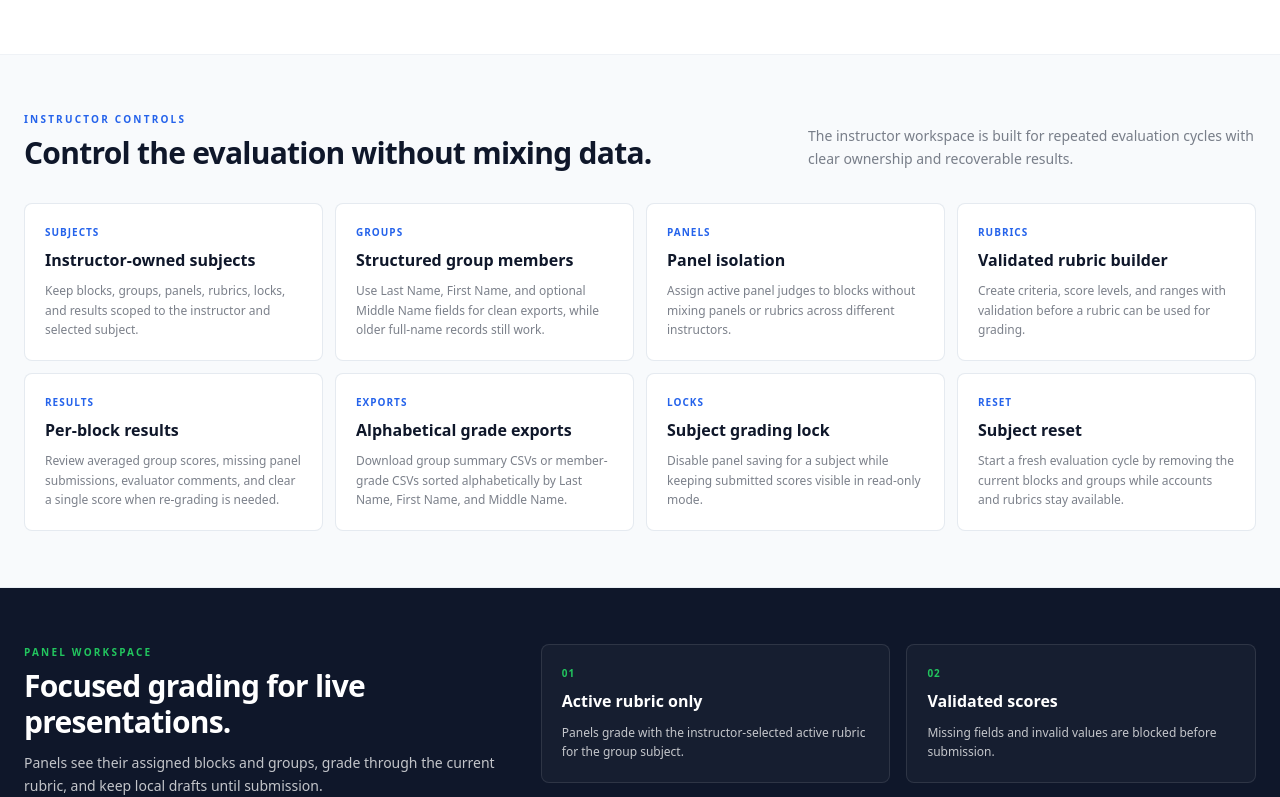
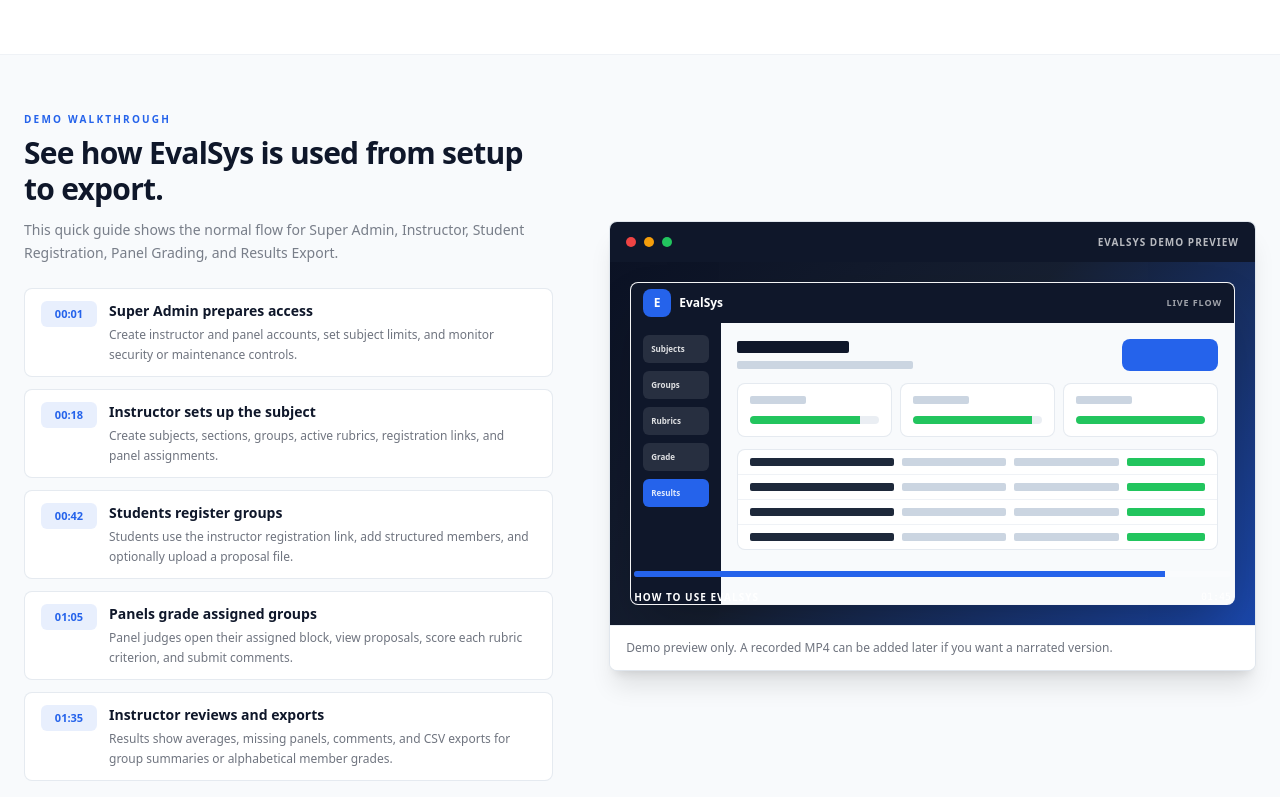
Before and after one commit to psuuc-jbgarcia/evalsys, a React (Vite) app in the folder front-end/: page / in a window 1280 px wide. Shown: the part 928-1725 px from the top of the page. Built offline with nearby package versions, Linux system fonts and the light colour scheme; no server answers.

Commit message:
Update landing demo and maintenance polling

```diff
--- a/front-end/src/components/SystemNotice.tsx
+++ b/front-end/src/components/SystemNotice.tsx
@@ -39,7 +39,7 @@
     };
     load();
     window.addEventListener('evalsys:maintenance-mode', handleMaintenanceMode);
-    const timer = window.setInterval(load, 30000);
+    const timer = window.setInterval(load, 60000);
     return () => {
       active = false;
       window.removeEventListener('evalsys:maintenance-mode', handleMaintenanceMode);
--- a/front-end/src/index.css
+++ b/front-end/src/index.css
@@ -20,6 +20,16 @@
   -webkit-font-smoothing: antialiased;
   -moz-osx-font-smoothing: grayscale;
   line-height: 1.6;
+}
+
+@keyframes evalsys-demo-progress {
+  0% { width: 8%; }
+  45% { width: 58%; }
+  100% { width: 92%; }
+}
+
+.evalsys-demo-progress {
+  animation: evalsys-demo-progress 7s ease-in-out infinite alternate;
 }
 
 /* ── Scrollbar ── */
--- a/front-end/src/pages/Landing.tsx
+++ b/front-end/src/pages/Landing.tsx
@@ -60,6 +60,34 @@
   {
     label: 'Read-only lock mode',
     desc: 'When grading is locked, panels can view submitted scores and feedback without saving changes.',
+  },
+];
+
+const demoSteps = [
+  {
+    time: '00:01',
+    title: 'Super Admin prepares access',
+    desc: 'Create instructor and panel accounts, set subject limits, and monitor security or maintenance controls.',
+  },
+  {
+    time: '00:18',
+    title: 'Instructor sets up the subject',
+    desc: 'Create subjects, sections, groups, active rubrics, registration links, and panel assignments.',
+  },
+  {
+    time: '00:42',
+    title: 'Students register groups',
+    desc: 'Students use the instructor registration link, add structured members, and optionally upload a proposal file.',
+  },
+  {
+    time: '01:05',
+    title: 'Panels grade assigned groups',
+    desc: 'Panel judges open their assigned block, view proposals, score each rubric criterion, and submit comments.',
+  },
+  {
+    time: '01:35',
+    title: 'Instructor reviews and exports',
+    desc: 'Results show averages, missing panels, comments, and CSV exports for group summaries or alphabetical member grades.',
   },
 ];
 
@@ -284,6 +312,118 @@
                     <p className="text-xs text-text/70 leading-relaxed mt-1">{desc}</p>
                   </div>
                 ))}
+              </div>
+            </div>
+          </div>
+        </section>
+
+        <section className="bg-bg border-b border-muted/30">
+          <div className="max-w-7xl mx-auto px-5 sm:px-6 py-14">
+            <div className="grid grid-cols-1 lg:grid-cols-[0.9fr_1.1fr] gap-10 lg:gap-14 items-center">
+              <div>
+                <p className="text-[10px] font-black uppercase tracking-[0.22em] text-primary">
+                  Demo Walkthrough
+                </p>
+                <h2 className="text-3xl font-black text-dark mt-2 tracking-tight">
+                  See how EvalSys is used from setup to export.
+                </h2>
+                <p className="text-sm text-text/55 leading-relaxed mt-3 max-w-lg">
+                  This quick guide shows the normal flow for Super Admin, Instructor, Student Registration, Panel Grading, and Results Export.
+                </p>
+
+                <div className="mt-6 space-y-3">
+                  {demoSteps.map((step) => (
+                    <div key={step.time} className="grid grid-cols-[56px_1fr] gap-3 rounded-lg border border-muted/50 bg-white px-4 py-3">
+                      <span className="text-[11px] font-black text-primary bg-primary/10 rounded-md px-2 py-1 self-start text-center">
+                        {step.time}
+                      </span>
+                      <div>
+                        <h3 className="font-black text-dark text-sm">{step.title}</h3>
+                        <p className="text-xs text-text/60 leading-relaxed mt-1">{step.desc}</p>
+                      </div>
+                    </div>
+                  ))}
+                </div>
+              </div>
+
+              <div className="border border-muted/60 bg-white rounded-lg shadow-xl overflow-hidden">
+                <div className="bg-dark text-white px-4 py-3 flex items-center justify-between gap-3">
+                  <div className="flex items-center gap-2">
+                    <span className="w-2.5 h-2.5 rounded-full bg-danger" />
+                    <span className="w-2.5 h-2.5 rounded-full bg-warning" />
+                    <span className="w-2.5 h-2.5 rounded-full bg-success" />
+                  </div>
+                  <p className="text-[10px] font-black uppercase tracking-widest text-white/70">
+                    EvalSys Demo Preview
+                  </p>
+                </div>
+
+                <div className="relative aspect-video bg-slate-950 overflow-hidden">
+                  <div className="absolute inset-0 opacity-70 bg-[linear-gradient(135deg,#0f172a_0%,#1e293b_45%,#2563eb_100%)]" />
+                  <div className="absolute inset-5 rounded-lg border border-white/10 bg-white/95 shadow-2xl overflow-hidden">
+                    <div className="h-10 bg-dark flex items-center justify-between px-3">
+                      <div className="flex items-center gap-2">
+                        <span className="w-7 h-7 rounded-lg bg-primary text-white text-xs font-black flex items-center justify-center">E</span>
+                        <span className="text-white text-xs font-black">EvalSys</span>
+                      </div>
+                      <span className="text-[9px] font-black uppercase tracking-widest text-white/60">Live Flow</span>
+                    </div>
+                    <div className="grid grid-cols-[90px_1fr] h-[calc(100%-2.5rem)]">
+                      <div className="bg-slate-900 p-3 space-y-2">
+                        {['Subjects', 'Groups', 'Rubrics', 'Grade', 'Results'].map((item, index) => (
+                          <div key={item} className={`h-7 rounded-md ${index === 4 ? 'bg-primary' : 'bg-white/10'} px-2 flex items-center`}>
+                            <span className="text-[8px] font-bold text-white/85 truncate">{item}</span>
+                          </div>
+                        ))}
+                      </div>
+                      <div className="p-4 bg-bg">
+                        <div className="flex items-center justify-between mb-3">
+                          <div>
+                            <div className="h-3 w-28 bg-slate-900 rounded-sm" />
+                            <div className="h-2 w-44 bg-muted rounded-sm mt-2" />
+                          </div>
+                          <div className="h-8 w-24 bg-primary rounded-lg" />
+                        </div>
+                        <div className="grid grid-cols-3 gap-2 mb-3">
+                          {[85, 92, 100].map((width, index) => (
+                            <div key={index} className="rounded-lg border border-muted/50 bg-white p-3">
+                              <div className="h-2 w-14 bg-muted rounded-sm mb-3" />
+                              <div className="h-2 rounded-full bg-muted/40 overflow-hidden">
+                                <div className="h-full bg-success" style={{ width: `${width}%` }} />
+                              </div>
+                            </div>
+                          ))}
+                        </div>
+                        <div className="rounded-lg border border-muted/50 bg-white overflow-hidden">
+                          {[0, 1, 2, 3].map((row) => (
+                            <div key={row} className="grid grid-cols-[1.1fr_0.8fr_0.8fr_0.6fr] gap-2 px-3 py-2 border-b last:border-b-0 border-muted/30">
+                              <div className="h-2 bg-slate-800 rounded-sm" />
+                              <div className="h-2 bg-muted rounded-sm" />
+                              <div className="h-2 bg-muted rounded-sm" />
+                              <div className="h-2 bg-success rounded-sm" />
+                            </div>
+                          ))}
+                        </div>
+                      </div>
+                    </div>
+                  </div>
+
+                  <div className="absolute left-6 right-6 bottom-5">
+                    <div className="h-1.5 rounded-full bg-white/20 overflow-hidden">
+                      <div className="h-full bg-primary evalsys-demo-progress" />
+                    </div>
+                    <div className="mt-3 flex items-center justify-between text-white">
+                      <span className="text-[10px] font-bold uppercase tracking-widest">How to use EvalSys</span>
+                      <span className="text-[10px] font-mono">01:45</span>
+                    </div>
+                  </div>
+                </div>
+
+                <div className="px-4 py-3 bg-white border-t border-muted/40">
+                  <p className="text-xs text-text/60 leading-relaxed">
+                    Demo preview only. A recorded MP4 can be added later if you want a narrated version.
+                  </p>
+                </div>
               </div>
             </div>
           </div>
```
